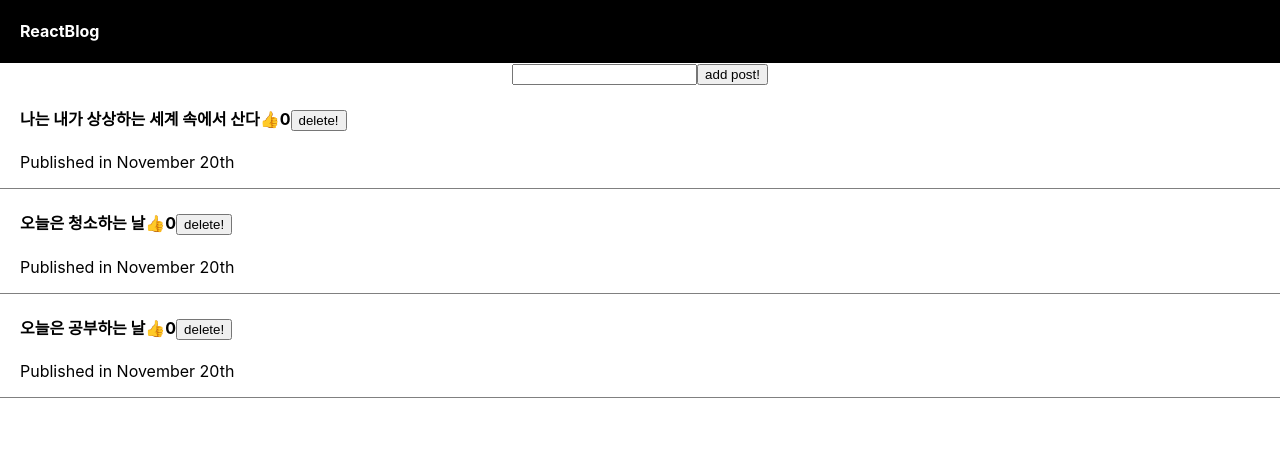
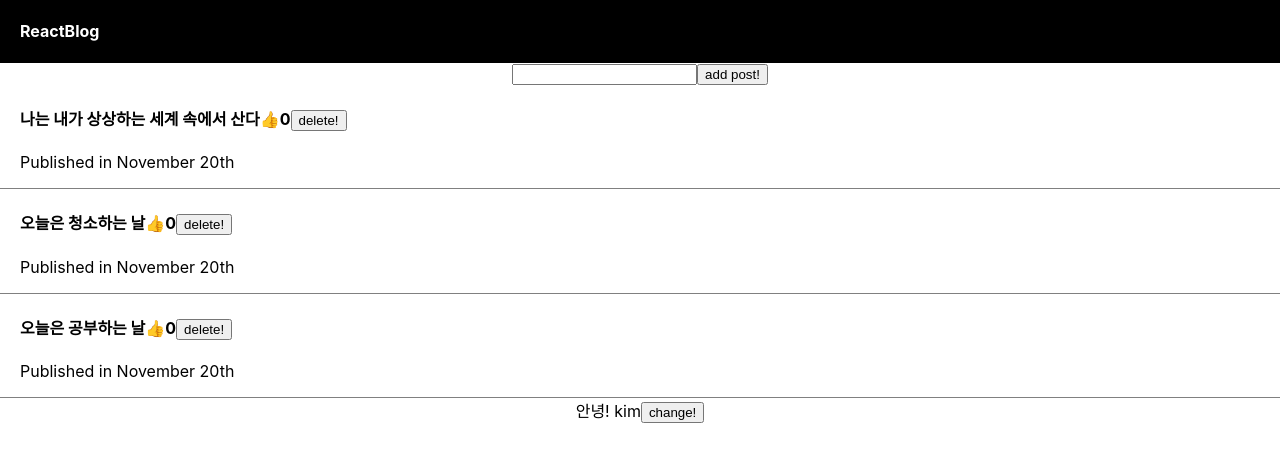
Before and after one commit to coloringpen/codingAppleReact, a React (Create React App) app: page / in a window 1280 px wide. Shown: the top 462 px of the page. Built offline with nearby package versions, Linux system fonts and the light colour scheme.

Commit message:
class문법도 체크

```diff
--- a/src/App.js
+++ b/src/App.js
@@ -1,5 +1,5 @@
 import './App.css';
-import { useState } from 'react';
+import React, { useState } from 'react';
 
 function Modal({ title, postTitles }) {
   return (
@@ -9,6 +9,31 @@ function Modal({ title, postTitles }) {
       <p>details</p>
     </div>
   );
+}
+
+class Modal2 extends React.Component {
+  constructor() {
+    super();
+    this.state = {
+      name: 'kim',
+      age: 20,
+    };
+  }
+  render() {
+    return (
+      <div>
+        안녕! {this.state.name}
+        <button
+          onClick={() => {
+            this.setState({ name: 'hoho' });
+            console.log(this.state);
+          }}
+        >
+          change!
+        </button>
+      </div>
+    );
+  }
 }
 
 function App() {
@@ -92,6 +117,7 @@ function App() {
         );
       })}
       {modal ? <Modal title={title} postTitles={postTitles} /> : null}
+      <Modal2></Modal2>
     </div>
   );
 }
```
